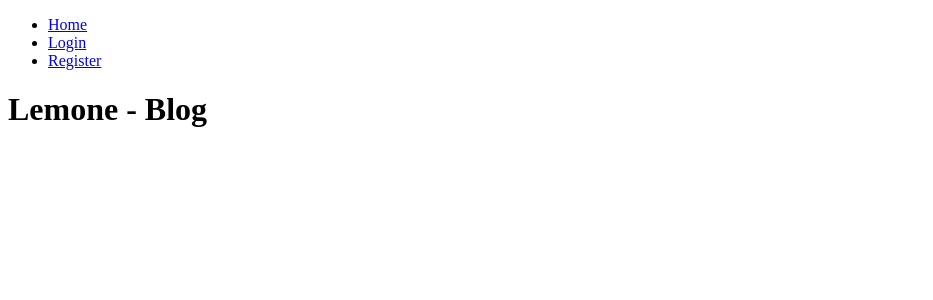
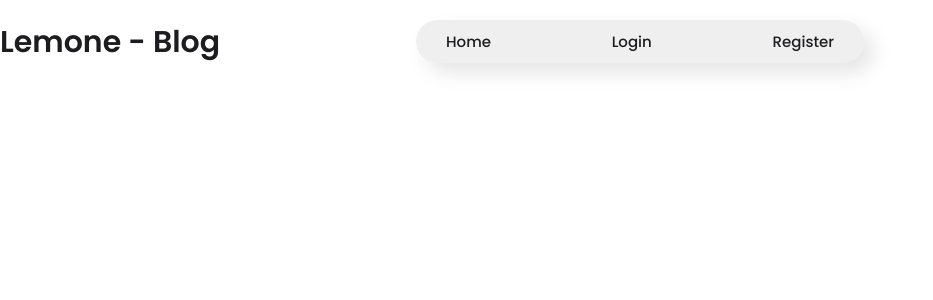
Before and after one commit to Cheff-Jeff/lemone-blog, a PHP site: page / in a window 1280 px wide. Shown: the top 300 px of the page, without its empty margins (0-933 px from the left). Run offline with PHP 8.4, Linux system fonts and the light colour scheme; data that the repository does not hold is empty; some libraries are stand-ins or nearby versions.

Commit message:
css setup + header styling

```diff
--- a/PHP/Helpers/DataBaseConnectoion.php
+++ b/PHP/Helpers/DataBaseConnectoion.php
@@ -14,7 +14,7 @@ class DataBaseConnectoion
     {
         try {
             $conn = new PDO(
-                'mysql:host=lemone-blog-db;port=3306;dbname=lemoneBlogDB;charset=utf8',
+                'mysql:host=localhost;port=3306;dbname=lemoneBlogDB;charset=utf8',
                 'root',
                 'root_password'
             );
--- a/Templates/Header.php
+++ b/Templates/Header.php
@@ -13,11 +13,17 @@ $userActive = isset($_SESSION['token']);
     <meta name="viewport"
           content="width=device-width, user-scalable=no, initial-scale=1.0, maximum-scale=1.0, minimum-scale=1.0">
     <meta http-equiv="X-UA-Compatible" content="ie=edge">
+    <link rel="preconnect" href="https://fonts.googleapis.com">
+    <link rel="preconnect" href="https://fonts.gstatic.com" crossorigin>
+    <link href="https://fonts.googleapis.com/css2?family=Poppins:ital,wght@0,100;0,200;0,300;0,400;0,500;0,600;0,700;0,800;0,900;1,100;1,200;1,300;1,400;1,500;1,600;1,700;1,800;1,900&display=swap" rel="stylesheet">
+    <link rel="stylesheet" href="../src/styles/variables.css">
+    <link rel="stylesheet" href="../src/styles/header.css">
+    <link rel="stylesheet" href="../src/styles/main.css">
     <title>Lemone - Blog</title>
 </head>
 <body>
 <main>
-    <header>
+    <header class="main-header">
         <nav>
             <ul>
                 <li>
--- /dev/null
+++ b/src/styles/header.css
@@ -0,0 +1,41 @@
+header.main-header {
+  position: fixed;
+  top: 0;
+  left: 0;
+  right: 0;
+  display: flex;
+  justify-content: center;
+  width: 100%;
+
+  nav {
+    width: clamp(350px, 35%, 800px);
+    border-radius: 50px;
+    background-color: var(--light-background-color-transp);
+    box-shadow: 10px 10px 20px rgba(0, 0, 0, 0.1);
+    backdrop-filter: blur(10px);
+    padding: 10px 30px;
+    margin-top: 20px;
+
+    ul {
+      display: flex;
+      justify-content: space-between;
+      align-items: center;
+      list-style: none;
+      padding: 0;
+      margin: 0;
+
+      a {
+        color: var(--primary-color);
+        font-weight: 500;
+        text-decoration: none;
+        transition: color 0.3s ease-in-out;
+
+        &:hover {
+          color: var(--secondary-color);
+          transition: color 0.3s ease-in-out;
+          text-decoration: none;
+        }
+      }
+    }
+  }
+}
--- /dev/null
+++ b/src/styles/main.css
@@ -0,0 +1,25 @@
+body * {
+  display: block;
+  box-sizing: border-box;
+}
+
+html,
+body {
+  color: var(--primary-color);
+  background: var(--background-color);
+  font-size: 15px;
+  font-family: "Poppins", sans-serif;
+  font-weight: 400;
+  font-style: normal;
+  margin: 0 auto;
+}
+
+h1,
+h2,
+h3,
+h4,
+h5,
+h6 {
+  color: var(--primary-color);
+  font-weight: 600;
+}
--- /dev/null
+++ b/src/styles/variables.css
@@ -0,0 +1,7 @@
+:root {
+  --primary-color: #1d1d1f;
+  --secondary-color: #0066cc;
+  --light-background-color: #f5f5f5;
+  --light-background-color-transp: #c5c5c545;
+  --background-color: #ffffff;
+}
```
